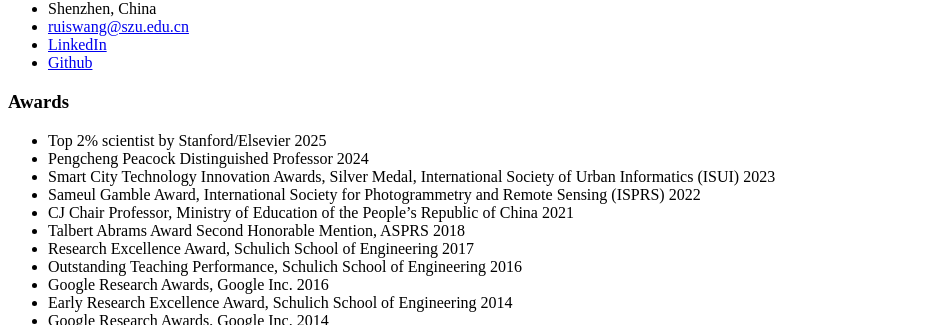
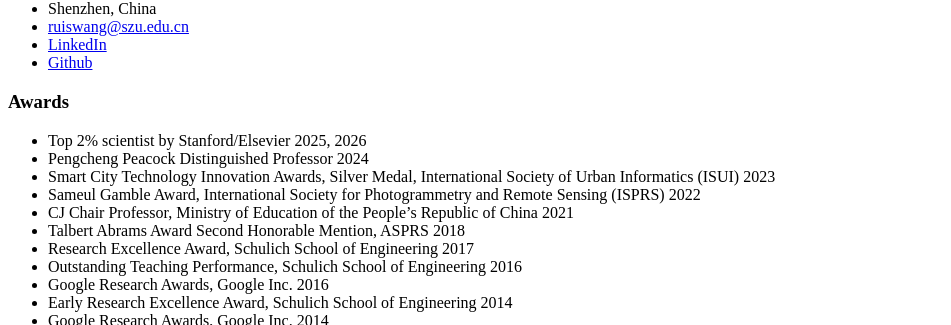
Before and after one commit to ruishengwang/ruishengwang.github.io, a Jekyll site: the page built from _pages/includes/awards.md, in a window 1280 px wide. Shown: the part 329-654 px from the top of the page, without its empty margins (0-951 px from the left). Built offline with Jekyll 4.4.1, drawn with Linux system fonts in a browser that asks for light colours; our own code applies the rules of GitHub Pages for plain Markdown files.

Commit message:
Update awards.md

```diff
--- a/_pages/includes/awards.md
+++ b/_pages/includes/awards.md
@@ -1,5 +1,5 @@
 # Awards
-- Top 2% scientist by Stanford/Elsevier 2025
+- Top 2% scientist by Stanford/Elsevier 2025, 2026
 - Pengcheng Peacock Distinguished Professor 2024
 - Smart City Technology Innovation Awards, Silver Medal, International Society of Urban Informatics (ISUI) 2023
 - Sameul Gamble Award, International Society for Photogrammetry and Remote Sensing (ISPRS) 2022
```
